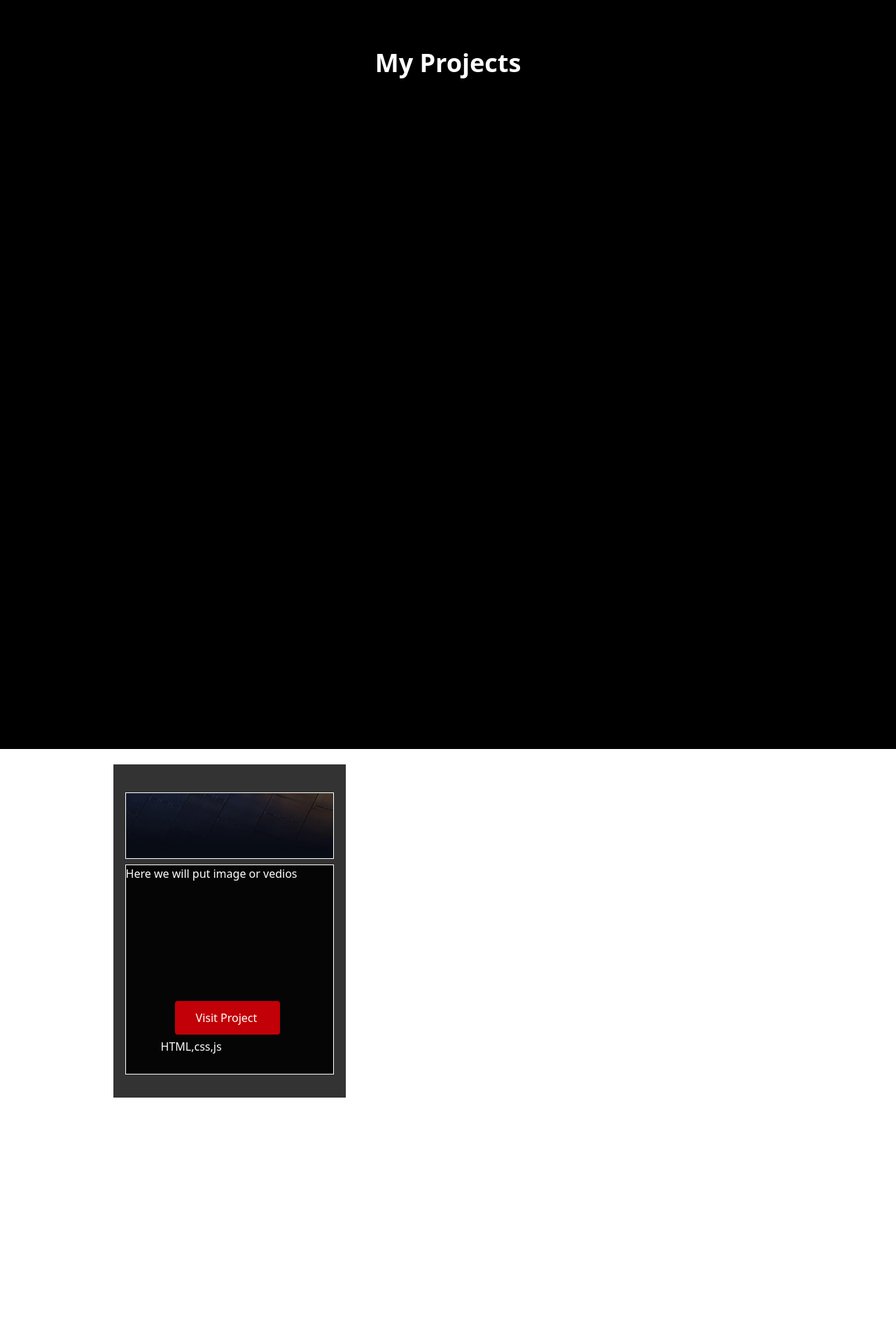
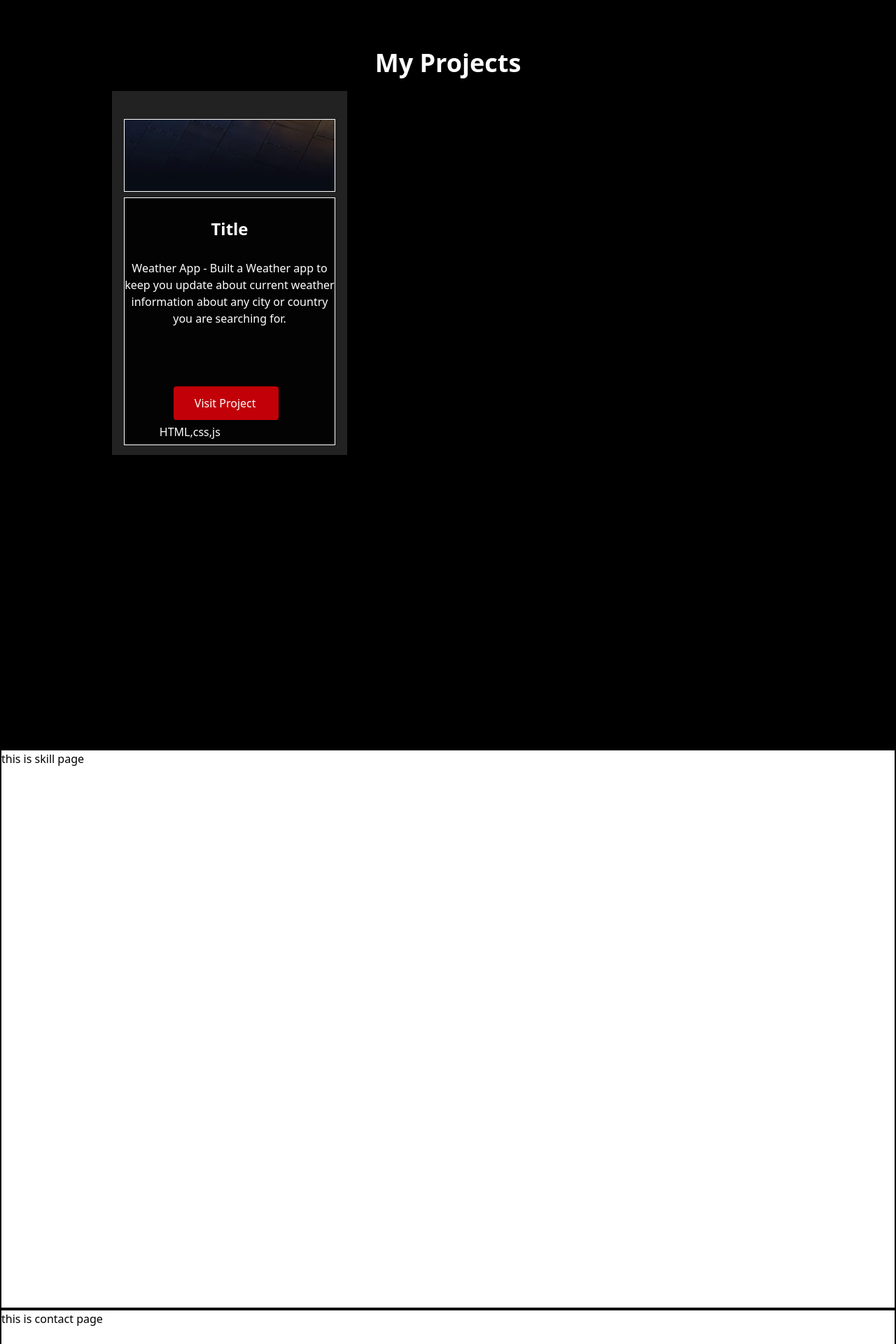
Before and after one commit to senger-shubham/Portfolio, a React (Vite) app: page / in a window 1280 px wide. Shown: the part 1680-3600 px from the top of the page at 70% size. Before the commit the page ends 3570 px from the top, so only its background shows below. Built offline with nearby package versions, Linux system fonts and the light colour scheme.

Commit message:
Added more pages

```diff
--- a/src/App.jsx
+++ b/src/App.jsx
@@ -7,6 +7,8 @@ import Home from './pages/Home'
 import About from './pages/About'
 import Projects from './pages/Projects'
 import Card from './components/Card'
+import Skills from './pages/Skills'
+import Contact from './pages/Contact'
 
 function App() {
 
@@ -16,9 +18,8 @@ function App() {
     <Home/>
     <About/>
     <Projects/>
-     <div className=" h-screen ">
-      <Card />
-    </div>
+    <Skills/>
+    <Contact/>
     </>
   )
 }
--- a/src/components/Card.jsx
+++ b/src/components/Card.jsx
@@ -5,23 +5,27 @@ function Card() {
     return (
         <div>
 
-            <div className="w-84 h-120 border-2 bg-black/80 text-white ml-40 mt-[20px] flex  items-center flex-col gap-2 transform ">
+            <div className="w-84 h-130  bg-[rgb(34,34,34)] text-white ml-40 mt-[20px] flex  items-center flex-col gap-2 transform ">
 
                 <div className="w-[90%] h-[20%] border-1 bg-amber-600 mt-[40px]">
                     <img src={projectpic} alt="logo" className="w-[100%] h-[100%] object-cover" />
                 </div>
 
-                <div className="w-[90%] h-[63%] border-1 bg-black/90">
-                    <h>Here we will put image or vedios</h>
-                    <div className="bg-red-700 rounded p-3 w-[150px] ml-[70px] mt-[170px] pl-[30px]">
+                <div className="w-[90%] h-[68%] border-1 bg-black/90">
+                    <div className=" ">
+                        <div className=" mt-7 flex justify-center"><h1 className="text-2xl font-bold">Title</h1></div>
+                        <div className="mt-7 "><p className="text-center">Weather App
+                            - Built a Weather app to keep you update about current weather information about any city or country you are searching for.</p></div>
+                    </div>
+                    <div className="bg-red-700 rounded p-3 w-[150px] ml-[70px] mt-[85px] pl-[30px]">
                         <a href="">Visit Project</a>
                     </div>
                     <div className="ml-[50px] mt-[5px]">
-                    <p>HTML,css,js</p>
+                        <p>HTML,css,js</p>
                     </div>
                 </div>
 
-          </div>
+            </div>
 
         </div>
 
--- a/src/components/Footer.jsx
+++ b/src/components/Footer.jsx
@@ -0,0 +1,15 @@
+import React from "react";
+
+function Footer() {
+    return (
+        <div className=" h-[100px] w-full border-2 bg-black flex justify-center items-center">
+
+            <p class=" text-gray-600">
+                © 2025 MyWebsite. All rights reserved. | crated by<span className="text-red-900"> <a href="mailto:swapan.9057316@gmail.com">Shubham Singh</a></span>
+            </p>
+        </div>
+
+    )
+
+}
+export default Footer
--- a/src/pages/Contact.jsx
+++ b/src/pages/Contact.jsx
@@ -1,9 +1,20 @@
 import React from "react";
+import Footer from "../components/Footer";
 
 function Contact(){
     return(
 <section id="contact">
+  <div className="w-full h-[800px] border-2 bg-white">
 
+          <h1 >this is contact page</h1>
+
+       <div className="h-[100px] w-full pt-[700px] ">
+
+        <Footer/>
+
+        </div>
+
+ </div>
 </section>
     )
 }
--- a/src/pages/Projects.jsx
+++ b/src/pages/Projects.jsx
@@ -1,4 +1,5 @@
 import React from "react";
+import Card from "../components/Card";
 
 function Projects(){
     return(
@@ -6,9 +7,10 @@ function Projects(){
     <div className=" w-[100%]  h-[1100px] bg-black text-white">
         <div className="flex justify-center items-center text-4xl font-bold pt-[100px]">
             <h1> My Projects</h1>
+
         </div>
         <div>
-
+           <Card/>
         </div>
 
     </div>
--- a/src/pages/Skills.jsx
+++ b/src/pages/Skills.jsx
@@ -3,7 +3,10 @@ import React from "react";
 function Skills(){
     return(
         <section id="skills">
+            <div className="w-full h-[800px] border-2 ">
 
+          <h1 >this is skill page</h1>
+            </div>
         </section>
     )
 }
```
